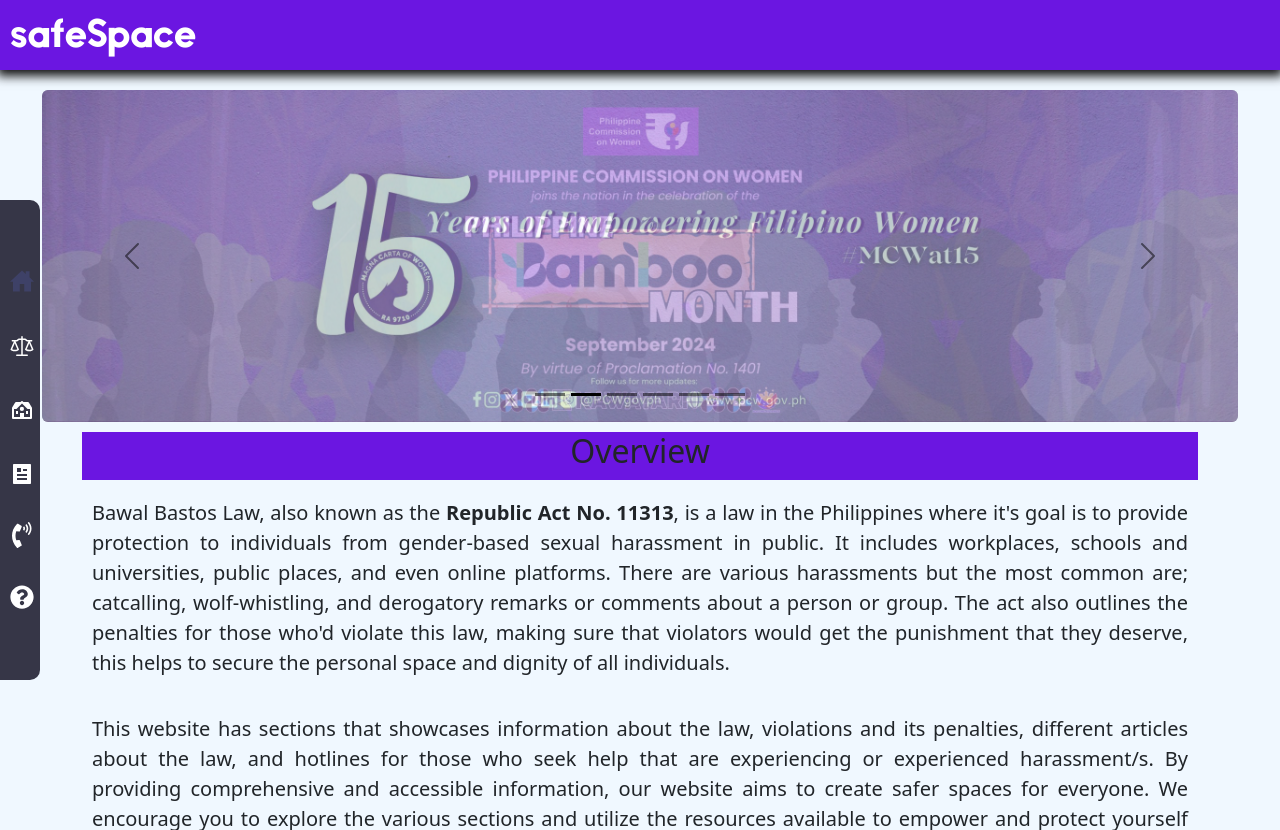
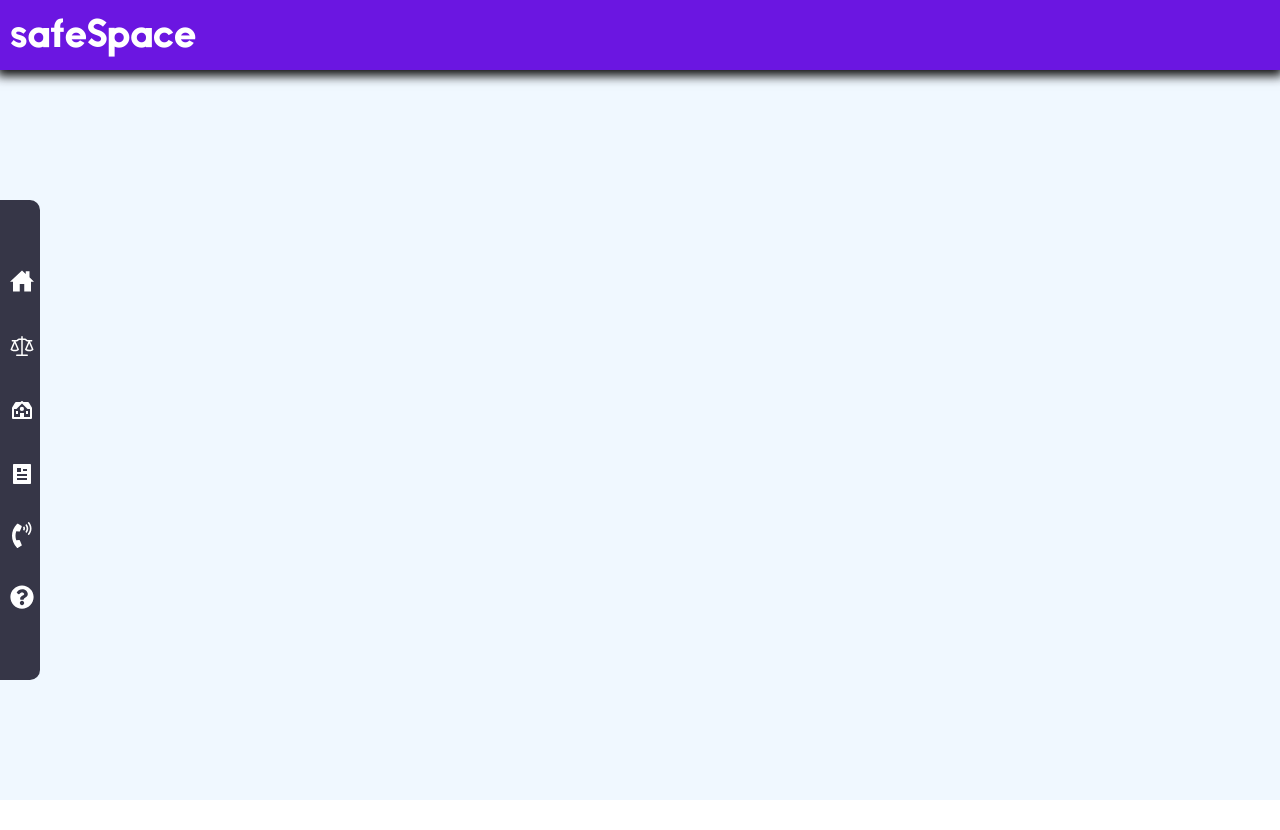
Before and after one commit to VanJoshua-dev/safeSpace, a React (Vite) app: page / in a window 1280 px wide. After the commit the page ends 800 px from the top, so only its background shows below. Built offline with nearby package versions, Linux system fonts and the light colour scheme.

Commit message:
Update App.jsx

```diff
--- a/src/App.jsx
+++ b/src/App.jsx
@@ -42,7 +42,7 @@
         </header>
         <div className="content-container" id="content-container">
         <Routes>
-            <Route path="/" element={<Home icons = '.homeicon' tabs = '#home'/>} />
+            <Route path="/safeSpace/" element={<Home icons = '.homeicon' tabs = '#home'/>} />
             <Route path="/law_and_penalty" element={<LawandPenalty icons='lawicon' tabs='#law'/>} />
             <Route path="/institutions" element={<Institutions icons='.docicon' tabs ='#institution'/>} />
             <Route path="/articles" element={<Articles icons='.quizicon' tabs='#articles'/>} />
```
